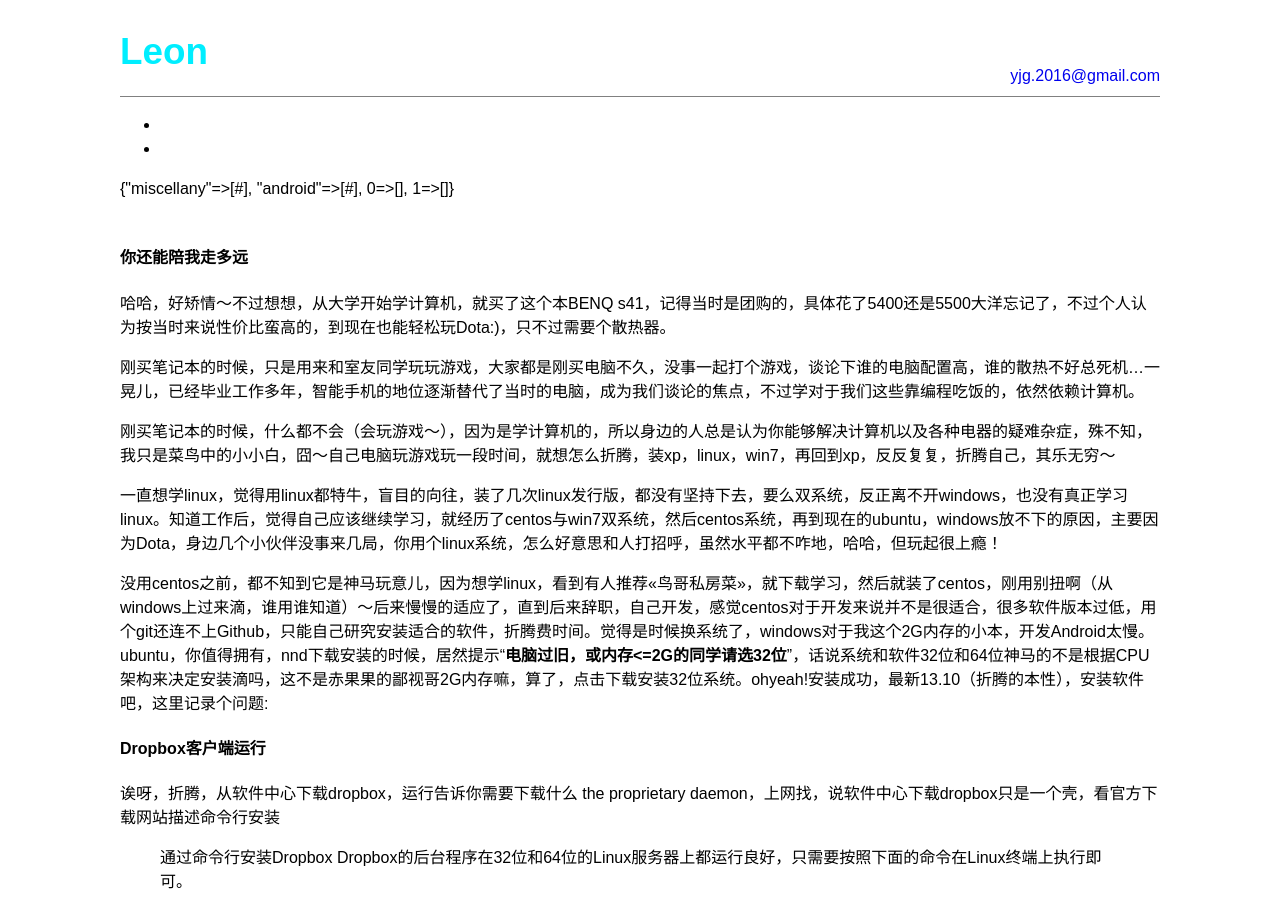
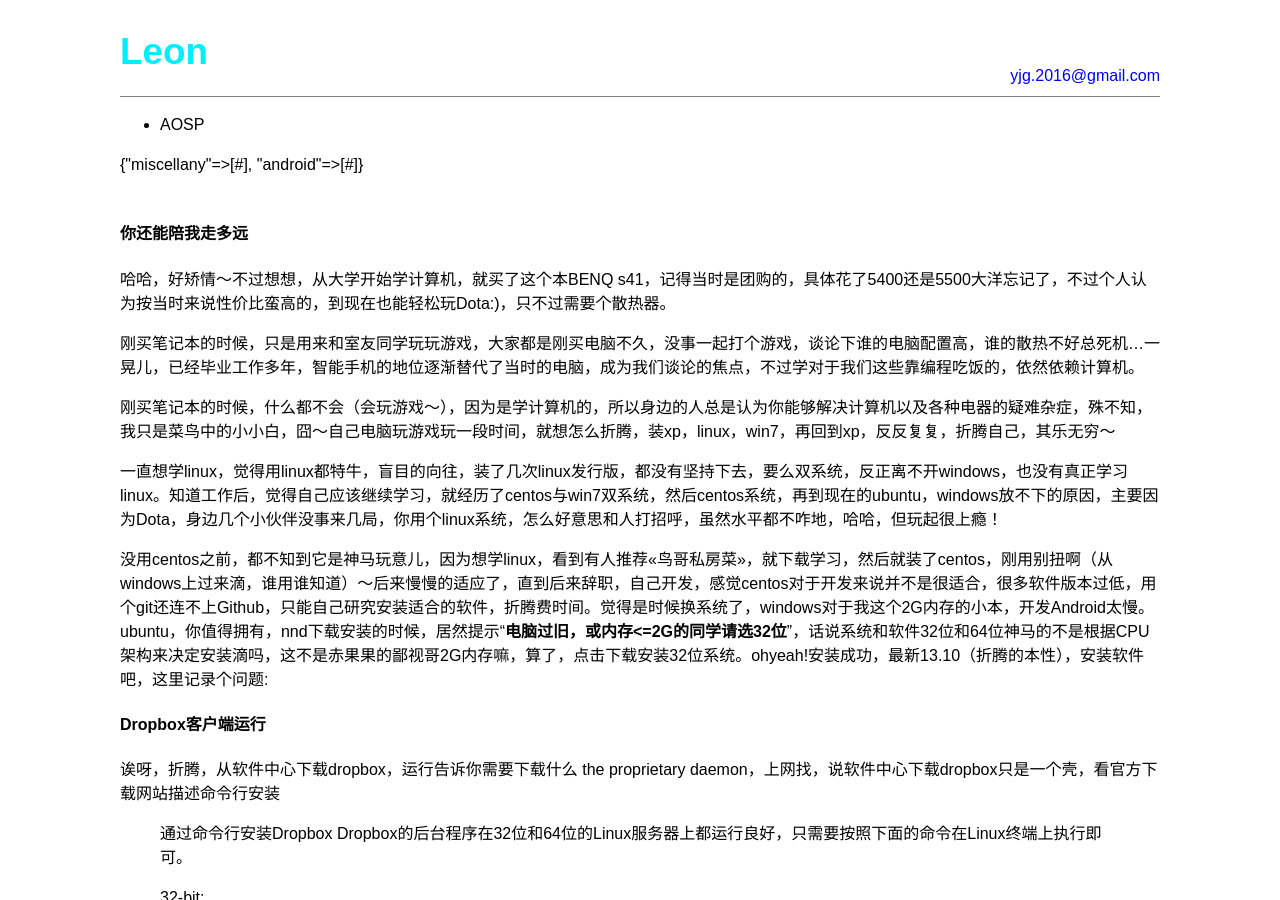
Before and after one commit to leongithub/blog, a Jekyll site: the page built from _posts/miscellany/2013-11-10-os.md, in a window 1280 px wide and 900 px high. Built offline with Jekyll 4.4.1, drawn with Linux system fonts in a browser that asks for light colours; comment, search, counter and statistics services are not loaded.

Commit message:
测试分类

```diff
--- a/_includes/category.html
+++ b/_includes/category.html
@@ -1,10 +1,8 @@
 <div class="category">
 <ul>
-  {% for category in site.categories %}
+  {% for post in site.categories.android %}
   <li>
-    {{ catefory.name }}
-    {{ site.categories[0] }}
-    {{ site.categories[1] }}
+    {{ post.title }}
   </li>
   {% endfor %}
 </ul>
```
